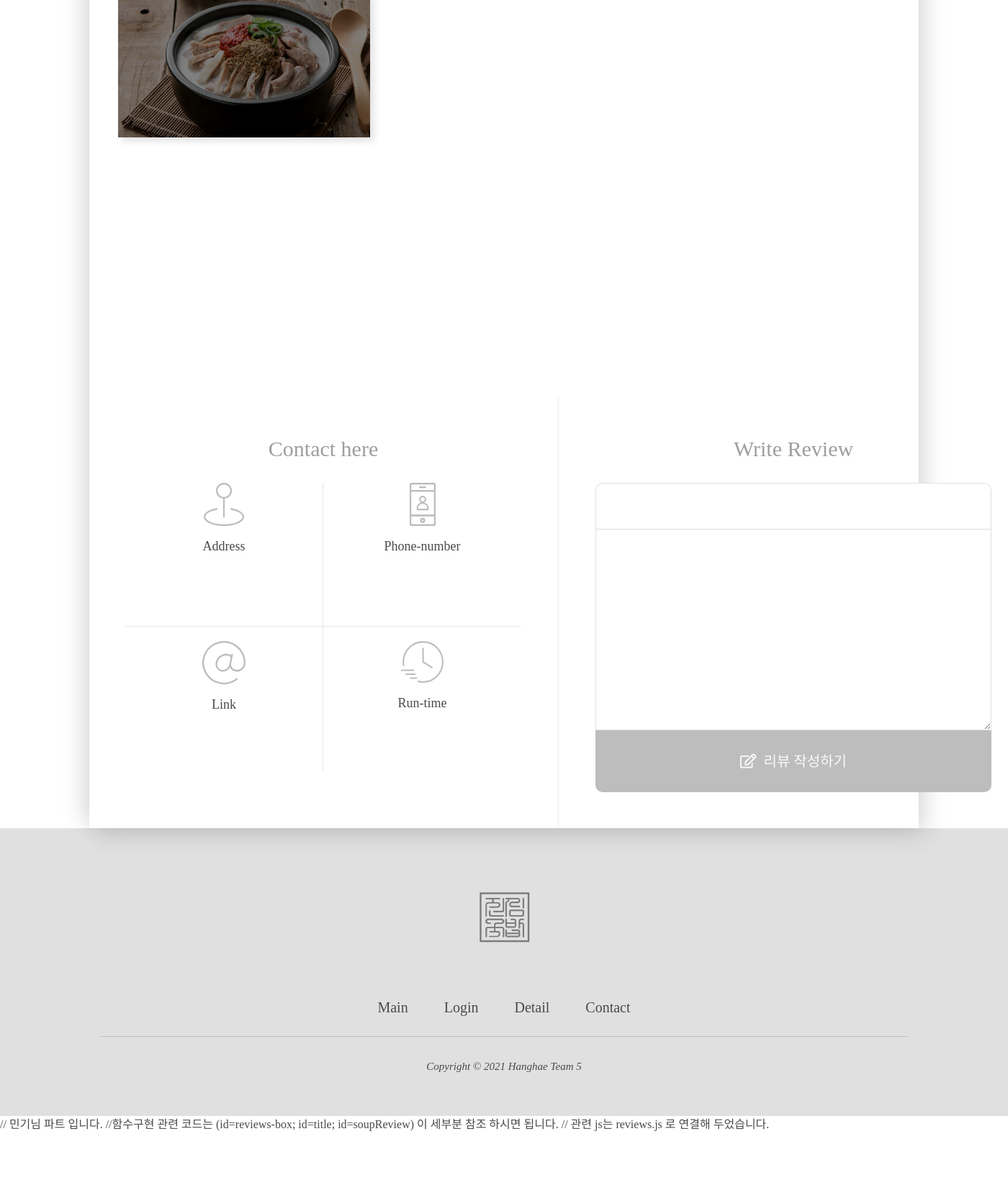
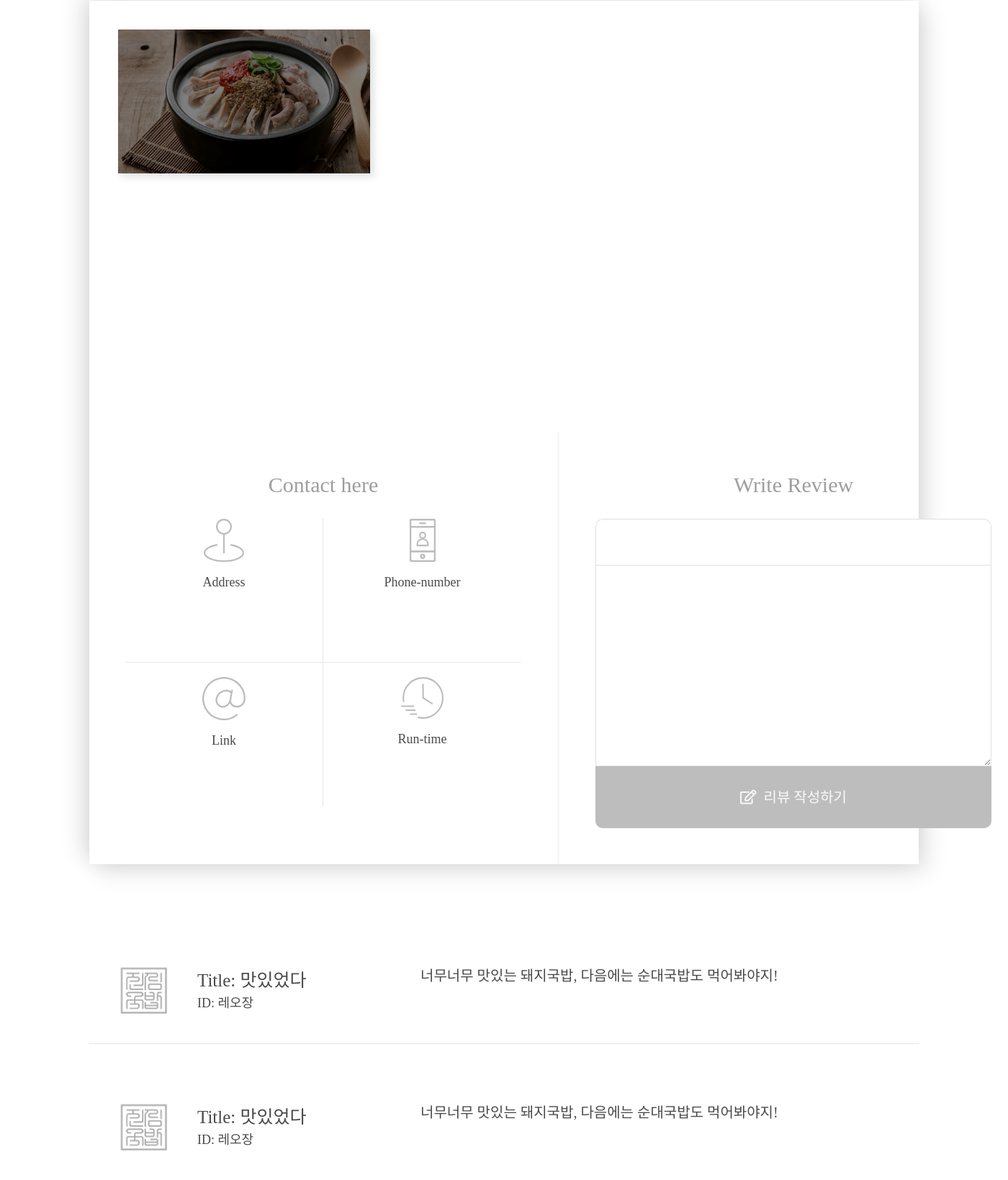
Before and after one commit to Code-Angler/KoreanSoupsMaina, a Flask app: template templates/review.html in a window 1400 px wide. Shown: the part 749-2389 px from the top of the page at 72% size. Before the commit the page ends 2321 px from the top, so only its background shows below. Run offline with Flask 2, Linux system fonts and the light colour scheme; the template is opened without the code that fills it, so the values that code supplies are empty; some libraries are stand-ins or nearby versions; some web fonts are replaced.

Commit message:
add review box

```diff
--- a/static/css/review.css
+++ b/static/css/review.css
@@ -10,6 +10,7 @@
   box-shadow: 10px 10px 30px rgba(0, 0, 0, 0.12),
     -10px -10px 30px rgba(0, 0, 0, 0.12);
   position: relative;
+  margin-bottom: 100px;
 }
 
 .review-down-box {
@@ -193,7 +194,7 @@ textarea:focus {
 
 .empty-box-review {
   width: 100%;
-  height: 700px;
+  height: 750px;
   display: flex;
   justify-content: center;
   align-items: center;
@@ -264,3 +265,51 @@ textarea:focus {
   font-family: "ChosunSg";
   font-size: 30px;
 }
+
+.written-review-box {
+  width: 100%;
+  height: 150px;
+  border-bottom: 1px solid rgba(0, 0, 0, 0.1);
+  margin-bottom: 40px;
+  display: flex;
+}
+
+.review-logo {
+  width: 150px;
+  height: 150px;
+  display: flex;
+  justify-content: center;
+  align-items: center;
+}
+
+.review-logo img {
+  width: auto;
+  height: auto;
+  max-width: 120px;
+  max-height: 120px;
+}
+
+.review-desc {
+  font-family: "ChosunSg";
+  height: 150px;
+  width: 270px;
+
+  display: flex;
+  align-items: flex-start;
+  justify-content: center;
+  flex-direction: column;
+}
+
+.review-written-title {
+  font-size: 25px;
+}
+
+.review-writer {
+  font-size: 18px;
+}
+
+.review-written-content {
+  font-size: 20px;
+  padding: 40px;
+  font-family: "ChosunSg";
+}
--- a/templates/review.html
+++ b/templates/review.html
@@ -87,6 +87,22 @@
                 </div>
             </div>
         </div>
+        <div class="written-review-box">
+            <div class="review-logo"><img src="../static/image/reviewlogo.png" alt=""></div>
+            <div class="review-desc">
+                <div class="review-written-title">Title: 맛있었다</div>
+                <div class="review-writer">ID: 레오장</div>
+            </div>
+            <div class="review-written-content">너무너무 맛있는 돼지국밥, 다음에는 순대국밥도 먹어봐야지!</div>
+        </div>
+        <div class="written-review-box">
+            <div class="review-logo"><img src="../static/image/reviewlogo.png" alt=""></div>
+            <div class="review-desc">
+                <div class="review-written-title">Title: 맛있었다</div>
+                <div class="review-writer">ID: 레오장</div>
+            </div>
+            <div class="review-written-content">너무너무 맛있는 돼지국밥, 다음에는 순대국밥도 먹어봐야지!</div>
+        </div>
     </div>
 
 
@@ -113,37 +129,37 @@
 </html>
 
 
-// 민기님 파트 입니다.
-//함수구현 관련 코드는 (id=reviews-box; id=title; id=soupReview) 이 세부분 참조 하시면 됩니다.
-// 관련 js는 reviews.js 로  연결해 두었습니다.
+<!-- 민기님 파트 입니다.
+함수구현 관련 코드는 (id=reviews-box; id=title; id=soupReview) 이 세부분 참조 하시면 됩니다.
+관련 js는 reviews.js 로  연결해 두었습니다. -->
 
-{#<div class="input-group mb-3">#}
-{#                    <div class="input-group-prepend">#}
-{#                        <span class="input-group-text">제목</span>#}
-{#                    </div>#}
-{#                    <input type="text" class="form-control" id="title">#}
-{#                </div>#}
-{#                <div class="input-group mb-3">#}
-{#                    <div class="input-group-prepend">#}
-{#                        <span class="input-group-text">리뷰</span>#}
-{#                    </div>#}
-{#                    <textarea class="form-control" id="soupReview"#}
-{#                              cols="30"#}
-{#                              rows="5" placeholder="140자까지 입력할 수 있습니다."></textarea>#}
-{#                </div>#}
-{#                <div class="review">#}
-{#                    <button onclick="makeReview()" type="button" class="btn btn-primary">리뷰 작성하기</button>#}
-{#                </div>#}
-{#            </div>#}
-{#            <div class="reviews">#}
-{#                <table class="table">#}
-{#                    <thead>#}
-{#                    <tr>#}
-{#                        <th scope="col">제목</th>#}
-{#                        <th scope="col">리뷰</th>#}
-{#                    </tr>#}
-{#                    </thead>#}
-{#                    <tbody id="reviews-box">#}
-{#                    </tbody>#}
-{#                </table>#}
-{#            </div>#}
+<!-- <div class="input-group mb-3">
+                    <div class="input-group-prepend">
+                        <span class="input-group-text">제목</span>
+                    </div>
+                                        <input type="text" class="form-control" id="title">
+                </div>
+                <div class="input-group mb-3">
+                    <div class="input-group-prepend">
+                        <span class="input-group-text">리뷰</span>
+                    </div>
+                    <textarea class="form-control" id="soupReview"#}
+                              cols="30"#}
+                              rows="5" placeholder="140자까지 입력할 수 있습니다."></textarea>
+                </div>
+                <div class="review">
+                    <button onclick="makeReview()" type="button" class="btn btn-primary">리뷰 작성하기</button>
+                </div>
+            </div>
+            <div class="reviews">
+                <table class="table">
+                    <thead>
+                    <tr>
+                        <th scope="col">제목</th>
+                       <th scope="col">리뷰</th>
+                    </tr>
+                    </thead>
+                    <tbody id="reviews-box">
+                    </tbody>
+                </table>
+            </div> -->
```
Also changed, not shown: static/image/reviewlogo.png (added).
